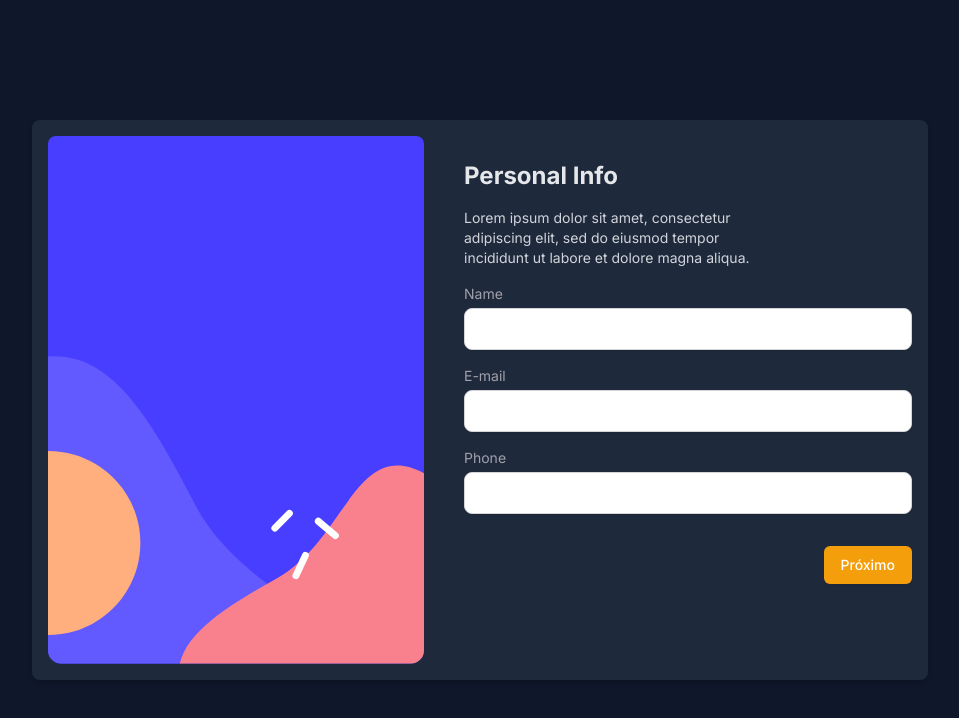
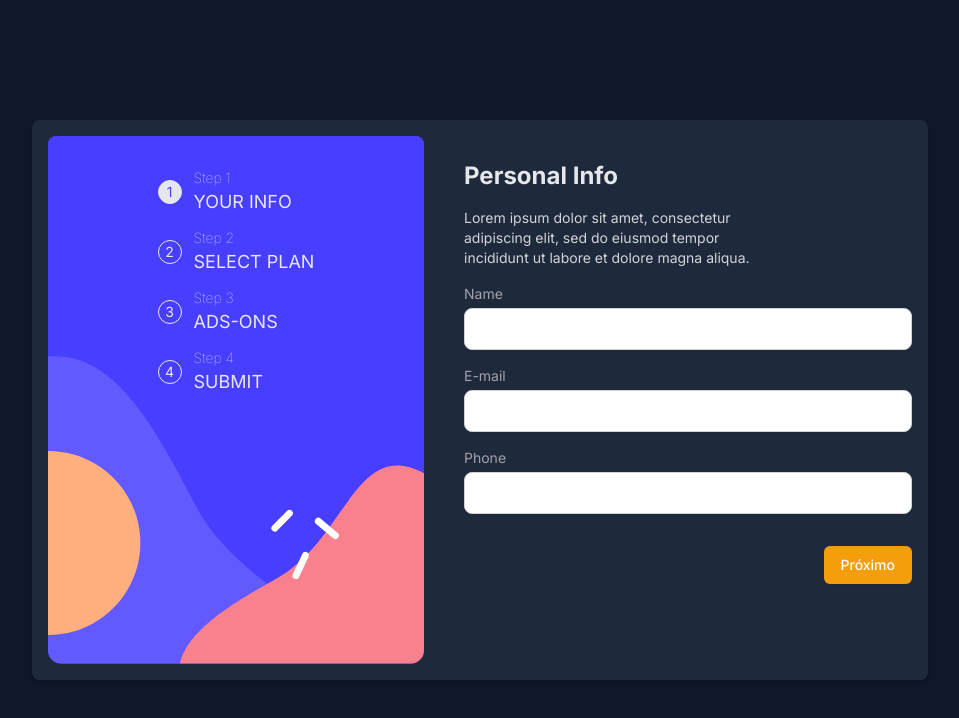
Before and after one commit to miguelCassimiro99/next-form-validation, a Next.js app: page / in a window 1280 px wide. Shown: the top 718 px of the page, without its empty margins (160-1119 px from the left). Built offline with nearby package versions, Linux system fonts and the light colour scheme.

Commit message:
feat: steps indicators

```diff
--- a/app/page.tsx
+++ b/app/page.tsx
@@ -5,6 +5,7 @@ import { useStore } from '../store/signature-form'
 import PlanSelect from '@/components/Forms/PlanSelect/PlanSelect'
 import OptionalAddons from '@/components/Forms/OptionalAddons/OptionalAddons'
 import ConfirmSignature from '../components/Forms/ConfirmSignature/ConfirmSignature'
+import StepsIndicator from '@/components/Forms/StepsIndicators'
 
 export default function Home() {
   const { currentStep } = useStore((store) => store.state)
@@ -19,10 +20,14 @@ export default function Home() {
 
   return (
     <main className="flex min-h-screen w-[100vw] overflow-hidden min-w-max items-center justify-center bg-slate-900 h-full relative max-w-[100vw]">
-      <div className="steps-container h-1/4 bg-mobile-hero bg-cover object-center fixed top-0 w-full md:hidden"></div>
+      <div className="steps-container h-1/4 bg-mobile-hero bg-cover object-center fixed top-0 w-full md:hidden flex justify-center items-start py-8">
+        <StepsIndicator current={currentStep} />
+      </div>
 
       <section className="absolute h-[70%] w-3/4 p-4 rounded-[8px] shadow-md bg-slate-800 min-w-max flex justify-start items-start gap-10 container md:justify-start md:max-w-4xl">
-        <div className="h-full w-1/2 bg-desktop-side bg-bottom bg-cover bg-no-repeat hidden md:block rounded-[8px]"></div>
+        <div className="h-full w-1/2 bg-desktop-side bg-bottom bg-cover bg-no-repeat hidden md:flex flex-col justify-start items-center rounded-[8px] py-8">
+          <StepsIndicator current={currentStep} />
+        </div>
 
         {currentStep > 1 && (
           <button
--- /dev/null
+++ b/components/Forms/StepsIndicators.tsx
@@ -0,0 +1,45 @@
+const stepsList = [
+  {
+    step: 1,
+    name: 'Your info',
+  },
+  {
+    step: 2,
+    name: 'Select Plan',
+  },
+  {
+    step: 3,
+    name: 'Ads-ons',
+  },
+  {
+    step: 4,
+    name: 'Submit',
+  },
+]
+
+interface StepsIndicatorProps {
+  current: number
+}
+
+export default function StepsIndicator({ current }: StepsIndicatorProps) {
+  return (
+    <div className="flex flex-row md:flex-col gap-3">
+      {stepsList.map((step) => (
+        <div key={step.name} className="flex justify-start items-center gap-3">
+          <button
+            className={`rounded-full w-10 h-10 md:w-6 md:h-6 border flex justify-center items-center ${
+              current == step.step
+                ? 'bg-gray-200 text-indigo-600'
+                : 'bg-transparent text-gray-200'
+            }`}>
+            <span className="text-sm">{step.step}</span>
+          </button>
+          <div className="md:flex flex-col justify-start items-start hidden text-gray-200">
+            <span className="text-sm font-thin">Step {step.step}</span>
+            <span className="text-lg uppercase">{step.name}</span>
+          </div>
+        </div>
+      ))}
+    </div>
+  )
+}
```
